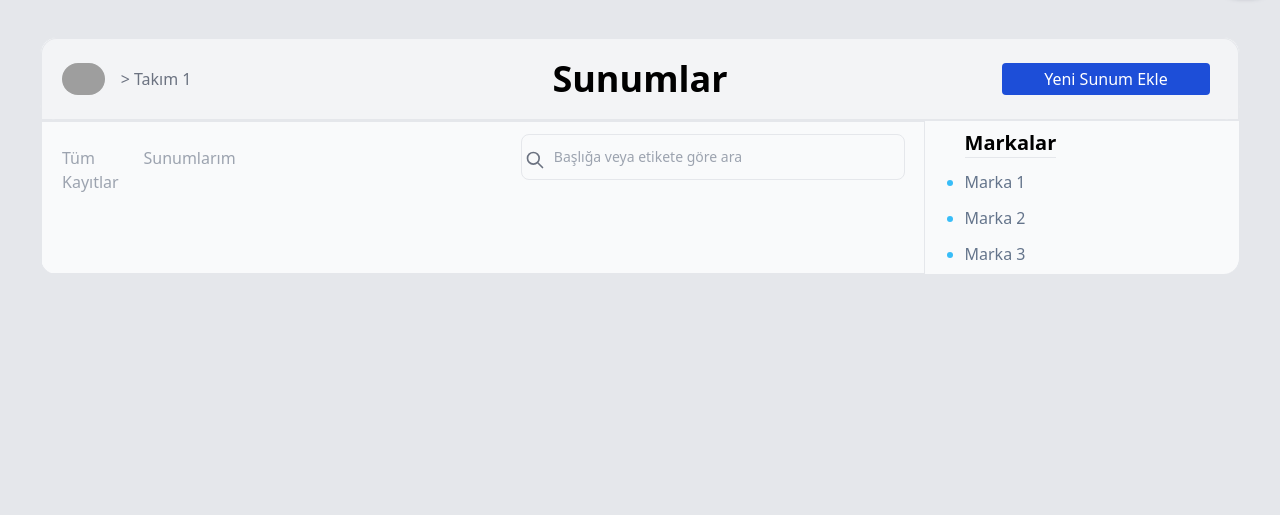
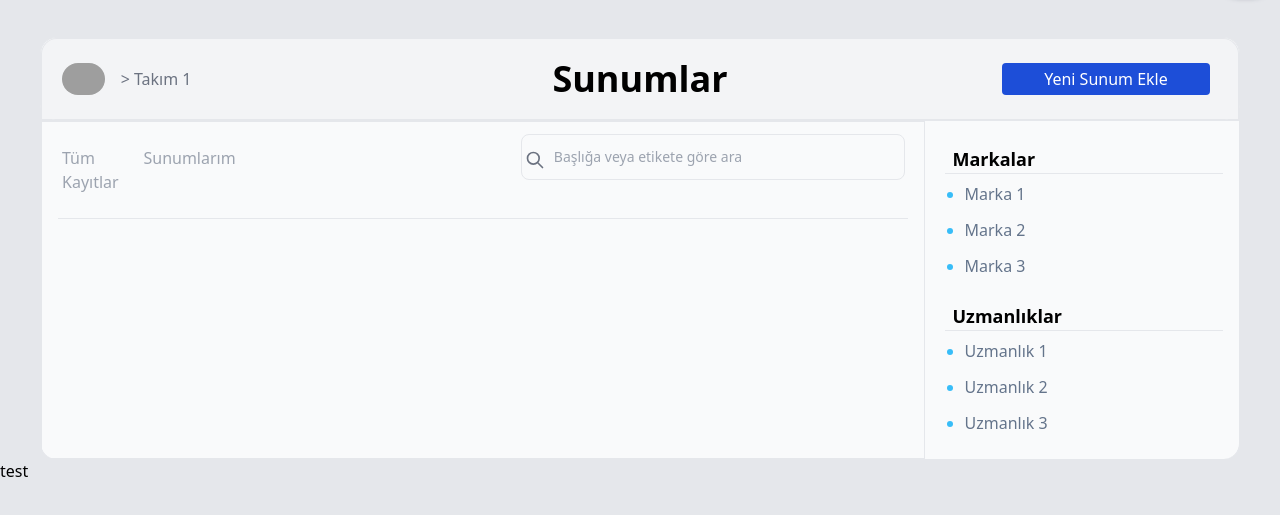
Before and after one commit to ArslanYavuz/team1-tailwindcss-ui-presentationlist, a website: page src/index.html in a window 1280 px wide. Shown: the part 51-566 px from the top of the page. Drawn offline with Linux system fonts and the light colour scheme; grey boxes are pictures that could not be loaded.

Commit message:
fix div style

```diff
--- a/src/index.html
+++ b/src/index.html
@@ -23,7 +23,10 @@
         class="block  h-10 rounded-full shadow-md shadow-gray-600 sm:mx-0 sm:shrink-0 border border-white border-spacing-2 justify-end alt=">
     </div>
   </header>
-  <div class="flex justify-between bg-gray-50 border rounded-2xl gap-5 mx-10 mt-10 border-collapse">
+  <section>
+    <div class="w-full ">
+    <section>
+    <div class="flex justify-between bg-gray-50 border rounded-2xl gap-5 mx-10 mt-10 border-collapse">
     <div
       class="flex justify-around border p-5    bg-gray-100 w-full border-collapse rounded-t-2xl border-b-0  border-b-gray-300 ">
       <div class=" flex items-center basis-1/5 justify-start">
@@ -40,15 +43,18 @@
     </div>
 
   </div>
+</section>
+<section>
   <div class="flex justify-self-auto bg-gray-50  gap-5 mx-10  border border-b-0 border-b-gray-400 rounded-b-2xl">
-    <div class="flex basis-3/4  border-gray-200  border">
+    <div class="basis-3/4  border-gray-200  border">
+      <div class="flex">
       <div class="flex basis-1/12 text-left  ml-5 my-6"> <a href="" class=" text-gray-400 "> Tüm Kayıtlar</a> </div>
       <div class="flex basis-1/12 text-left  ml-2 my-6"><a href="" class=" text-gray-400 "> Sunumlarım</a> </div>
       <div class="flex basis-9/12 justify-end  my-3">
         <div class="relative w-96 justify-center">
           <div class="flex absolute inset-y-4 inset-x-2 left-0  pl-3 pointer-events-none w-96">
-            <svg aria-hidden="true" class="w-5 h-5  text-gray-500 dark:text-gray-400 top-0" fill="none" stroke="currentColor"
-              viewBox="0 0 24 24" >
+            <svg aria-hidden="true" class="w-5 h-5  text-gray-500 dark:text-gray-400 top-0" fill="none"
+              stroke="currentColor" viewBox="0 0 24 24">
               <path stroke-linecap="round" stroke-linejoin="round" stroke-width="2"
                 d="M21 21l-6-6m2-5a7 7 0 11-14 0 7 7 0 0114 0z"></path>
             </svg>
@@ -59,15 +65,44 @@
         </div>
       </div>
     </div>
-    <div class="flex basis-1/4 justify-start my-2">
-      <ul role="list" class="marker:text-sky-400 list-disc pl-5 space-y-3 text-slate-500">
-        <p class="text-black  text-xl font-semibold border-b">Markalar</p>
-        <li>Marka 1</li>
-        <li>Marka 2</li>
-        <li>Marka 3</li>
-      </ul>
+
+    <div class="pl-4 pr-4">
+      <hr class="w-full pl-4 pr-4">
     </div>
+    </div>
+    <div class="basis-1/4 justify-start my-6 w-full">
+     <div class="justify-center items-center pr-4 pb-2">
+      <p class=" text-black font-semibold pl-2 text-lg  text-left" > Markalar </p>
+      <hr class="w-full ">
+     </div>
+     <div class="justify-center items-center">
+      <ul role="list" class="marker:text-sky-400 list-disc pl-5 space-y-3  text-slate-500">
+      <li>Marka 1</li>
+      <li>Marka 2</li>
+      <li >Marka 3</li>
+    </ul>
   </div>
+  <div class="justify-center items-center pr-4 pb-2 pt-6">
+    <p class=" text-black font-semibold pl-2 text-lg  text-left" > Uzmanlıklar </p>
+    <hr class="w-full ">
+   </div>
+   <div class="justify-center items-center">
+    <ul role="list" class="marker:text-sky-400 list-disc pl-5 space-y-3  text-slate-500">
+    <li>Uzmanlık 1</li>
+    <li>Uzmanlık 2</li>
+    <li>Uzmanlık 3</li>
+  </ul>
+</div>
+
+
+    </div>
+    </div>
+</section>
+    </div>
+</section>
+<section>
+  <div> <p> test </p></div>
+</section>
 </body>
 
 </html>
```
Also changed, not shown: dist/output.css.
